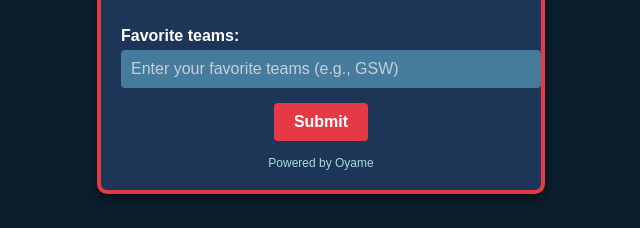
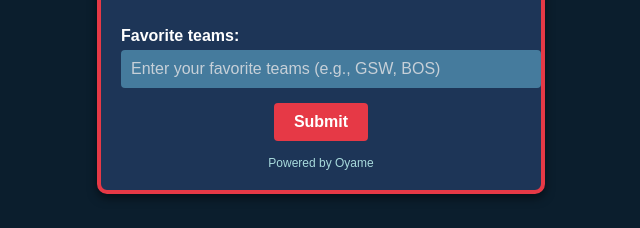
Before and after one commit to oyogbeche/nba_gameday_notification, a plain HTML site: page frontend/index.html in a window 1280 px wide. Shown: the part 382-610 px from the top of the page, 319-959 px from the left. Drawn offline with Linux system fonts and the light colour scheme.

Commit message:
refactor: update the placeholders for better understanding

```diff
--- a/frontend/index.html
+++ b/frontend/index.html
@@ -15,7 +15,7 @@
             <input type="email" id="email" name="email" placeholder="Enter your email" required>
 
             <label for="preferences">Favorite teams:</label>
-            <input type="text" id="preferences" name="preferences" placeholder="Enter your favorite teams (e.g., GSW)" required>
+            <input type="text" id="preferences" name="preferences" placeholder="Enter your favorite teams (e.g., GSW, BOS)" required>
 
             <button type="submit">Submit</button>
         </form>
```
